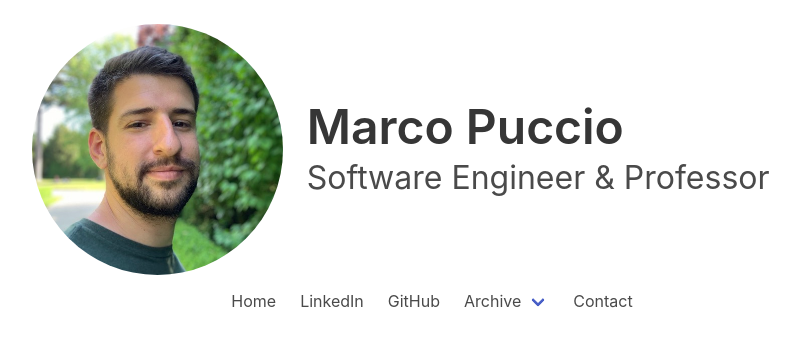
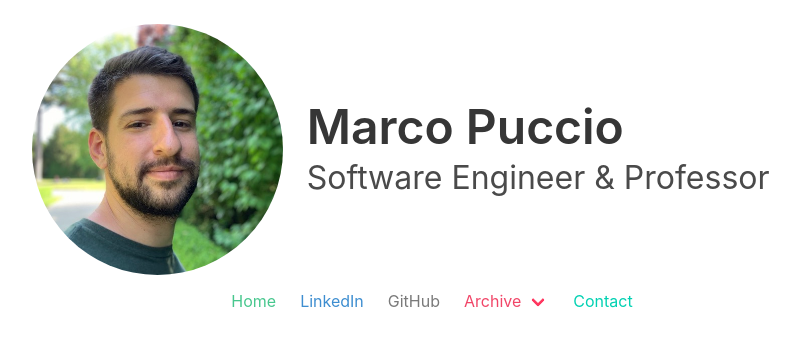
Before and after one commit to marcopuccio/marcopucc.io, a React (Create React App) app: page / in a window 1280 px wide. Shown: the top 346 px of the page, without its empty margins (208-1008 px from the left). Built offline with nearby package versions, Linux system fonts and the light colour scheme.

Commit message:
improve menu styles

```diff
--- /dev/null
+++ b/src/components/Menu/Menu.css
@@ -0,0 +1,3 @@
+.has-dropdown a::after {
+  border-color: hsl(348, 100%, 61%) !important;
+}
--- a/src/components/Menu/index.tsx
+++ b/src/components/Menu/index.tsx
@@ -1,25 +1,27 @@
 import React from "react";
+import "./Menu.css";
 
 export const Menu: React.FC = () => {
   return (
     <nav className="navbar text" role="navigation" aria-label="main navigation">
       <div className="navbar-menu is-justify-content-center">
-        <a className="navbar-item">Home</a>
+        <a className="navbar-item has-text-success">Home</a>
 
-        <a className="navbar-item">LinkedIn</a>
-        <a className="navbar-item">GitHub</a>
+        <a className="navbar-item has-text-info">LinkedIn</a>
+        <a className="navbar-item has-text-grey">GitHub</a>
 
         <div className="navbar-item has-dropdown is-hoverable">
-          <a className="navbar-link">Archive</a>
-
+          <a className="navbar-link has-text-danger">Archive</a>
           <div className="navbar-dropdown">
-            <a className="navbar-item">2018.marcopuccio.me</a>
-            <a className="navbar-item">2018.marcopuccio.me</a>
-            <hr className="navbar-divider" />
-            <a className="navbar-item">Report an issue</a>
+            <a className="navbar-item has-text-danger">2018.marcopuccio.me</a>
+            <a className="navbar-item has-text-danger">2016.marcopuccio.me</a>
+            <hr className="navbar-divider has-text-danger" />
+            <a className="navbar-item has-text-danger">
+              <small>Report an issue</small>
+            </a>
           </div>
-          <a className="navbar-item">Contact</a>
         </div>
+        <a className="navbar-item has-text-primary">Contact</a>
       </div>
     </nav>
   );
```
